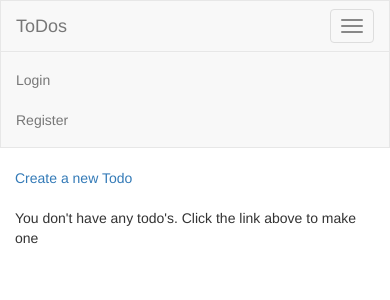
After one commit to delaware2017/team-13, a Django app: template newProject/todos/templates/todos/todo_list.html in a window 390 px wide, after a click on "Toggle navigation". The commit adds this page. Shown: the top 300 px of the page. Run offline with Django 3.2, Linux system fonts and the light colour scheme; the template is opened without the code that fills it, so the values that code supplies are empty; some libraries are stand-ins or nearby versions.

Commit message:
Added template and little functionality. Added additional pages to home screen.

```diff
--- /dev/null
+++ b/newProject/todos/templates/base.html
@@ -0,0 +1,62 @@
+<!DOCTYPE html>
+<html>
+    <head>
+        <title>To Do</title>
+        <meta name="viewport" content="width=device-width, initial-scale=1.0">
+
+        <!-- Bootstrap core CSS -->
+        <link href="https://maxcdn.bootstrapcdn.com/bootstrap/3.3.7/css/bootstrap.min.css" rel="stylesheet" media="screen" integrity="sha384-BVYiiSIFeK1dGmJRAkycuHAHRg32OmUcww7on3RYdg4Va+PmSTsz/K68vbdEjh4u" crossorigin="anonymous">
+        <link href="https://maxcdn.bootstrapcdn.com/font-awesome/4.7.0/css/font-awesome.min.css" rel="stylesheet" integrity="sha384-wvfXpqpZZVQGK6TAh5PVlGOfQNHSoD2xbE+QkPxCAFlNEevoEH3Sl0sibVcOQVnN" crossorigin="anonymous">
+
+        <!-- HTML5 shim and Respond.js IE8 support of HTML5 elements and media queries -->
+        <!--[if lt IE 9]>
+        <script src="http://cdnjs.cloudflare.com/ajax/libs/html5shiv/3.7.2/html5shiv.js"></script>
+        <script src="http://cdnjs.cloudflare.com/ajax/libs/respond.js/1.4.2/respond.js"></script>
+        <![endif]-->
+    </head>
+
+    <body>
+
+    <nav class="navbar navbar-default">
+        <div class="container-fluid">
+            <div class="navbar-header">
+                <button type="button" class="navbar-toggle collapsed" data-toggle="collapse" data-target="#bs-example-navbar-collapse-1" aria-expanded="false">
+                    <span class="sr-only">Toggle navigation</span>
+                    <span class="icon-bar"></span>
+                    <span class="icon-bar"></span>
+                    <span class="icon-bar"></span>
+                </button>
+                <a class="navbar-brand" href="/">ToDos</a>
+            </div>
+            <div class="collapse navbar-collapse" id="bs-example-navbar-collapse-1">
+                <ul class="nav navbar-nav">
+                    <li>
+                        {% if request.user.username %}
+                            <a href="/accounts/logout/">Logout: {{ request.user.username }}</a>
+                        {% else %}
+                            <a href="/accounts/login/">Login</a>
+                        {% endif %}
+                    </li>
+                    <li>
+                        <a href="/accounts/register/">Register</a>
+                    </li>
+                </ul>
+            </div>
+        </div>
+    </nav>
+
+        <div class="container-fluid">
+            <div class="row">
+                <div class="col-sm-12">
+                    {% block body %}{% endblock %}
+                </div>
+            </div>
+        </div> <!-- /container-fluid -->
+
+        <!-- jQuery (necessary for Bootstrap's JavaScript plugins) -->
+        <script src="https://ajax.googleapis.com/ajax/libs/jquery/3.2.1/jquery.min.js"></script>
+        <!-- Include all compiled plugins (below), or include individual files as needed -->
+        <script src="https://maxcdn.bootstrapcdn.com/bootstrap/3.3.7/js/bootstrap.min.js" integrity="sha384-Tc5IQib027qvyjSMfHjOMaLkfuWVxZxUPnCJA7l2mCWNIpG9mGCD8wGNIcPD7Txa" crossorigin="anonymous"></script>
+
+    </body>
+</html>
--- /dev/null
+++ b/newProject/todos/templates/todos/todo_list.html
@@ -0,0 +1,28 @@
+{% extends 'base.html' %}
+
+{% block body %}
+<a href="{% url 'todo_create' %}">Create a new Todo</a>
+<br><br>
+
+{% if not object_list %}
+<p>You don't have any todo's. Click the link above to make one</p>
+{% else %}
+<ul class="list-group">
+    {%  for obj in object_list %}
+    <li class="list-group-item">
+        <a href="{% url 'todo_update' obj.id %}">
+            <span class="glyphicon glyphicon-pencil" aria-hidden="true"></span>
+        </a>
+        &nbsp;
+        <a href="{% url 'todo_delete' obj.id %}">
+            <span class="glyphicon glyphicon-remove" aria-hidden="true"></span>
+        </a>
+        &nbsp;
+        <a href="{% url 'todo_details' obj.id %}">{{ obj.description }}</a>
+        <span class="badge">{{ obj.due_date }}</span>
+    </li>
+    {% endfor %}
+</ul>
+{% endif %}
+
+{% endblock %}
--- a/newProject/todos/urls.py
+++ b/newProject/todos/urls.py
@@ -3,4 +3,9 @@ from . import views
 
 urlpatterns = [
     url(r'^$', views.index, name='index'),
+    url(r'^todos/$', views.todo_list.as_view(), name='todo_list'),
+    url(r'^todo/create/$', views.todo_create.as_view(), name='todo_create'),
+    url(r'^todo/(?P<pk>\d+)/$', views.todo_details.as_view(), name='todo_details'),
+    url(r'^todo/(?P<pk>\d+)/update/$', views.todo_update.as_view(), name='todo_update'),
+    url(r'^todo/(?P<pk>\d+)/delete/$', views.todo_delete.as_view(), name='todo_delete'),
 ]
```
Also changed, not shown: newProject/todos/templates/todos/index.html (+8 -4 lines), newProject/todos/templates/todos/todo_confirm_delete.html (added, +8 -0 lines), newProject/todos/templates/todos/todo_detail.html (added, +13 -0 lines), newProject/todos/templates/todos/todo_form.html (added, +8 -0 lines), newProject/todos/templates/todos/todo_update_form.html (added, +8 -0 lines), newProject/todos/views.py (+63 -3 lines).
